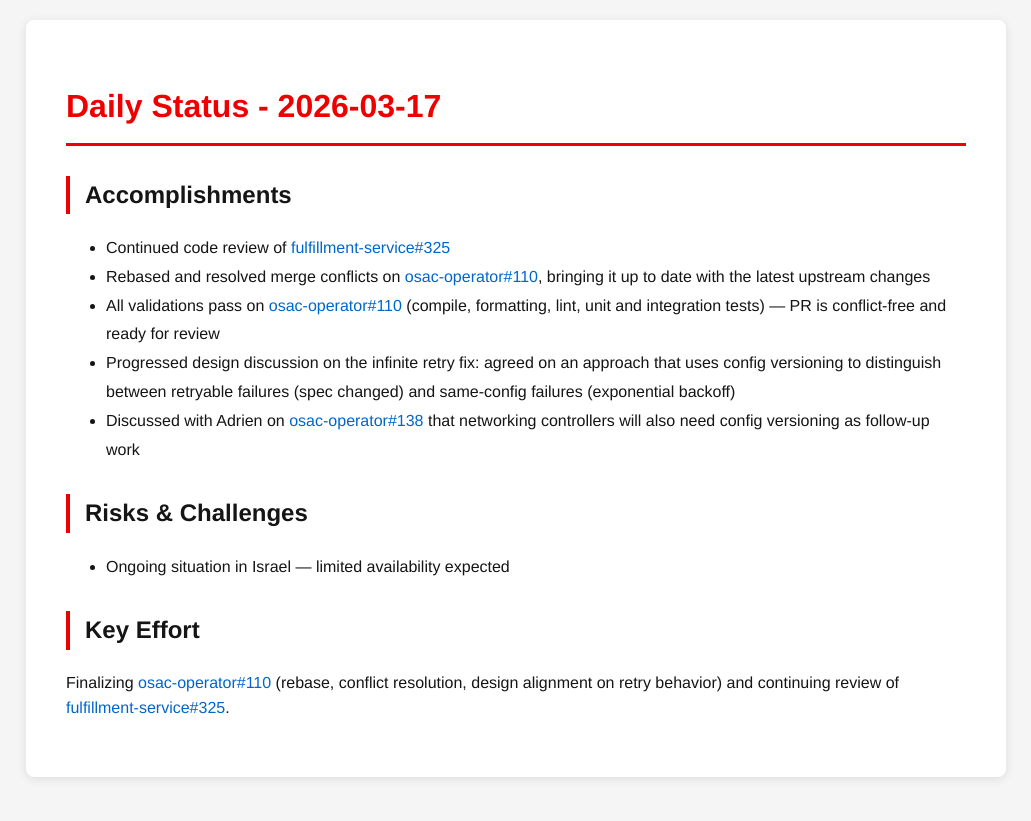
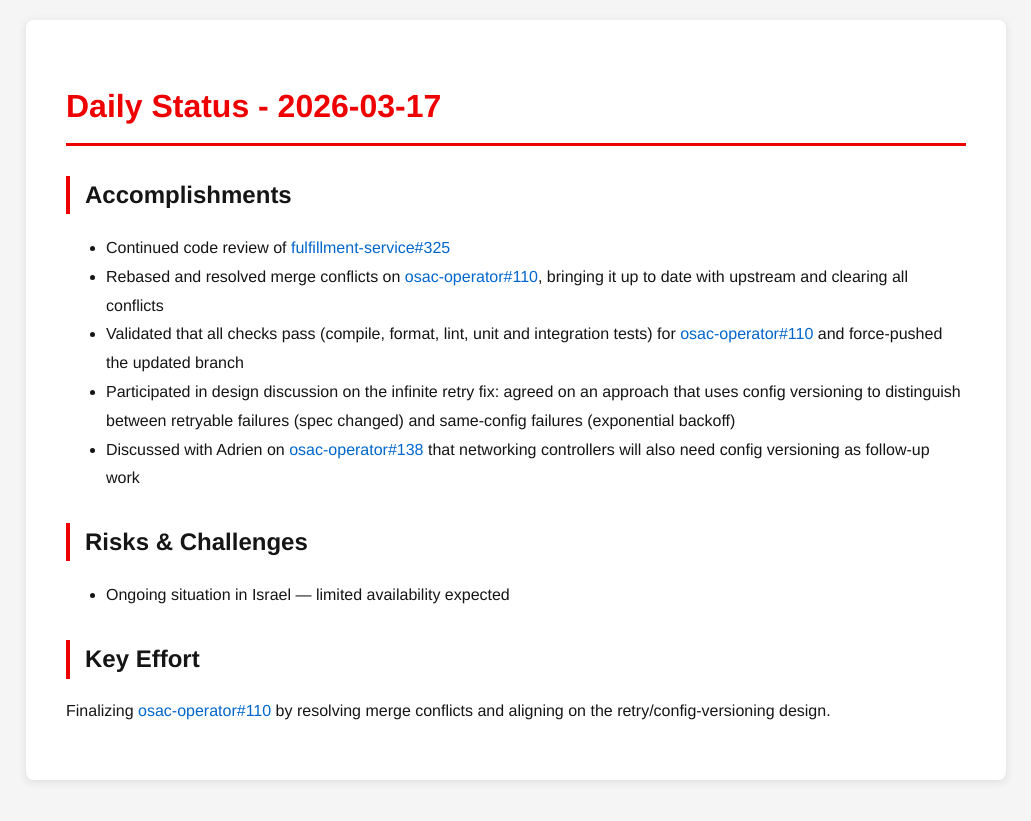
Before and after one commit to tzvatot/daily-status, a Jekyll site: the page built from 2026-03-17.md, in a window 1280 px wide. Shown: the top 821 px of the page, without its empty margins (124-1155 px from the left). Built offline with Jekyll 4.4.1, drawn with Linux system fonts in a browser that asks for light colours.

Commit message:
Daily status update - 2026-03-17

```diff
--- a/2026-03-17.md
+++ b/2026-03-17.md
@@ -8,13 +8,13 @@
 
 ## Accomplishments
 - Continued code review of [fulfillment-service#325](https://github.com/osac-project/fulfillment-service/pull/325)
-- Rebased and resolved merge conflicts on [osac-operator#110](https://github.com/osac-project/osac-operator/pull/110), bringing it up to date with the latest upstream changes
-- All validations pass on [osac-operator#110](https://github.com/osac-project/osac-operator/pull/110) (compile, formatting, lint, unit and integration tests) — PR is conflict-free and ready for review
-- Progressed design discussion on the infinite retry fix: agreed on an approach that uses config versioning to distinguish between retryable failures (spec changed) and same-config failures (exponential backoff)
+- Rebased and resolved merge conflicts on [osac-operator#110](https://github.com/osac-project/osac-operator/pull/110), bringing it up to date with upstream and clearing all conflicts
+- Validated that all checks pass (compile, format, lint, unit and integration tests) for [osac-operator#110](https://github.com/osac-project/osac-operator/pull/110) and force-pushed the updated branch
+- Participated in design discussion on the infinite retry fix: agreed on an approach that uses config versioning to distinguish between retryable failures (spec changed) and same-config failures (exponential backoff)
 - Discussed with Adrien on [osac-operator#138](https://github.com/osac-project/osac-operator/pull/138) that networking controllers will also need config versioning as follow-up work
 
 ## Risks & Challenges
 - Ongoing situation in Israel — limited availability expected
 
 ## Key Effort
-Finalizing [osac-operator#110](https://github.com/osac-project/osac-operator/pull/110) (rebase, conflict resolution, design alignment on retry behavior) and continuing review of [fulfillment-service#325](https://github.com/osac-project/fulfillment-service/pull/325).
+Finalizing [osac-operator#110](https://github.com/osac-project/osac-operator/pull/110) by resolving merge conflicts and aligning on the retry/config-versioning design.
```
